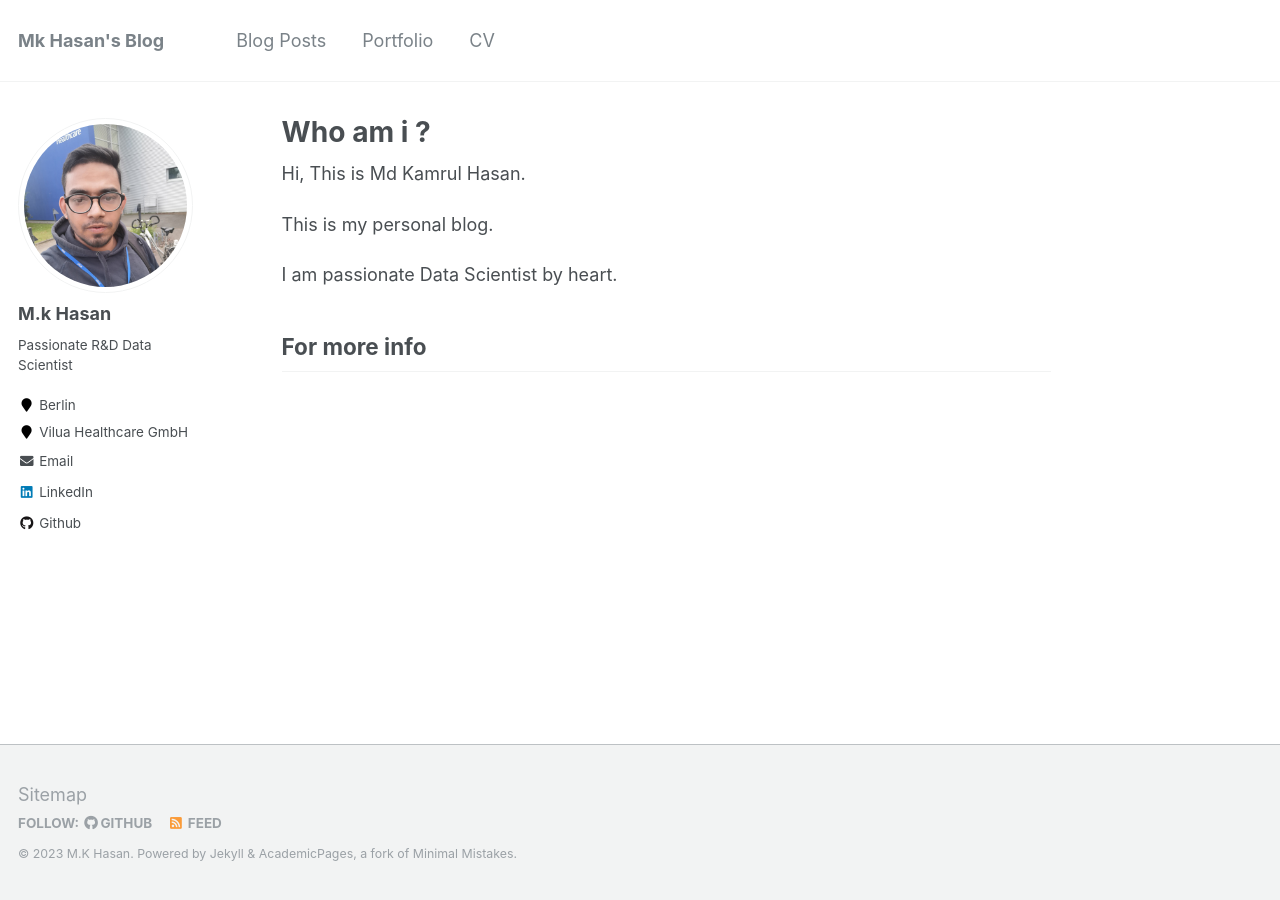
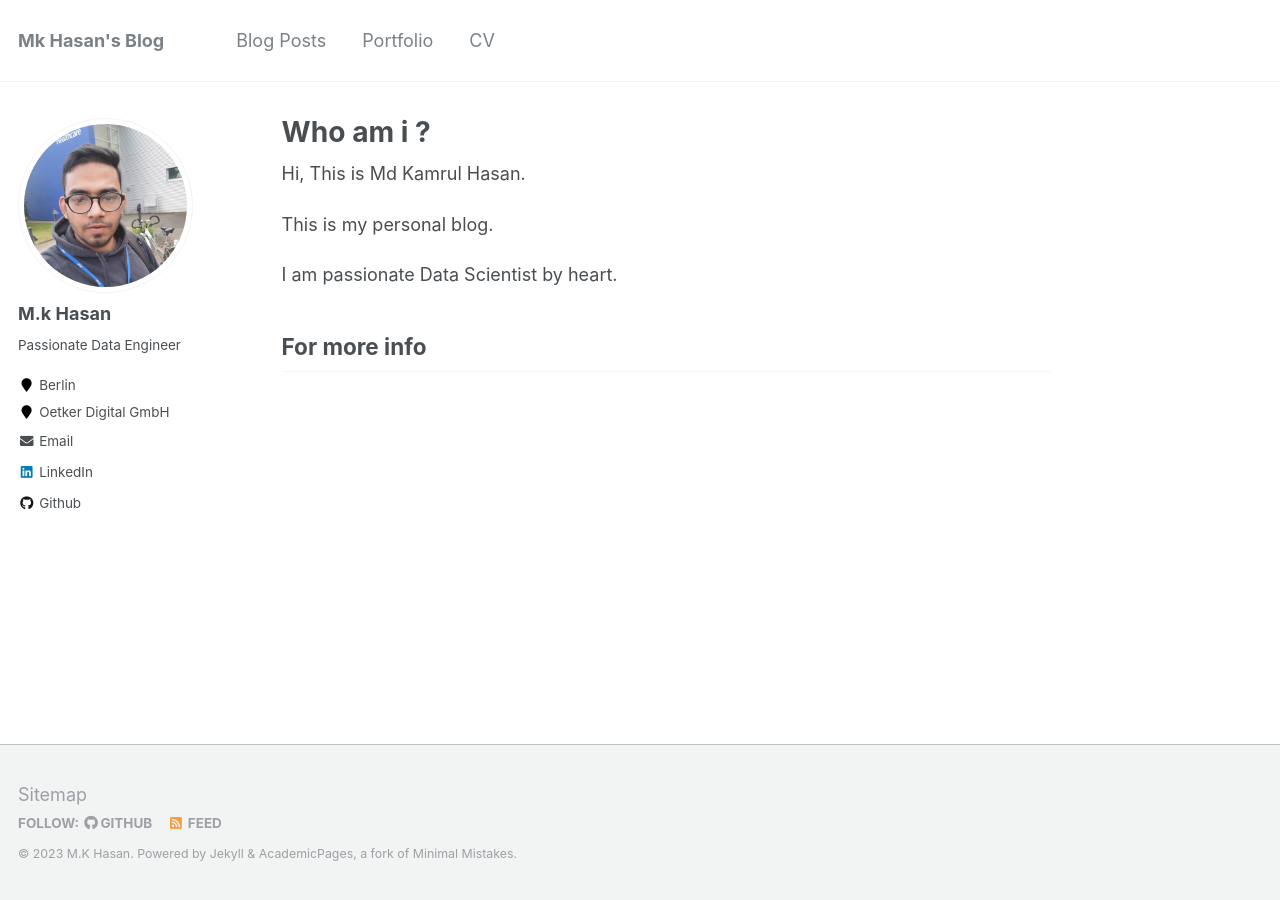
Before and after one commit to mk-hasan/mk-hasan.github.io, a Jekyll site: the page built from _pages/about.md, in a window 1280 px wide. Built offline with Jekyll 4.4.1, drawn with Linux system fonts in a browser that asks for light colours.

Commit message:
updated the bio

```diff
--- a/_config.yml
+++ b/_config.yml
@@ -82,9 +82,9 @@ analytics:
 author:
   name             : "M.k Hasan"
   avatar           : "pp.jpg"
-  bio              : "Passionate R&D Data Scientist"
+  bio              : "Passionate Data Engineer"
   location         : "Berlin"
-  employer         : "Vilua Healthcare GmbH"
+  employer         : "Oetker Digital GmbH"
   pubmed           :
   googlescholar    :
   email            : "hasan.alive@gmail.com"
```
